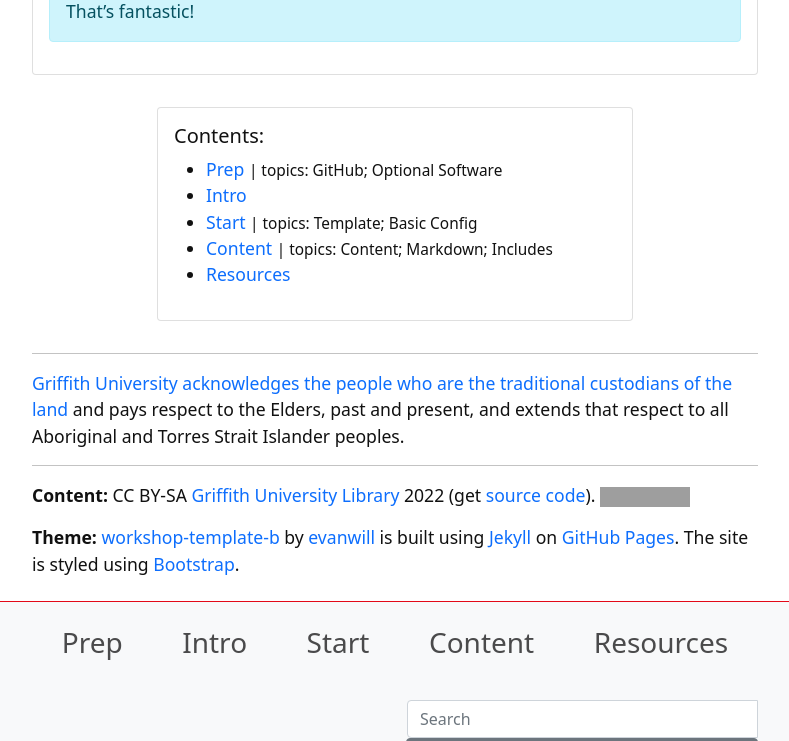
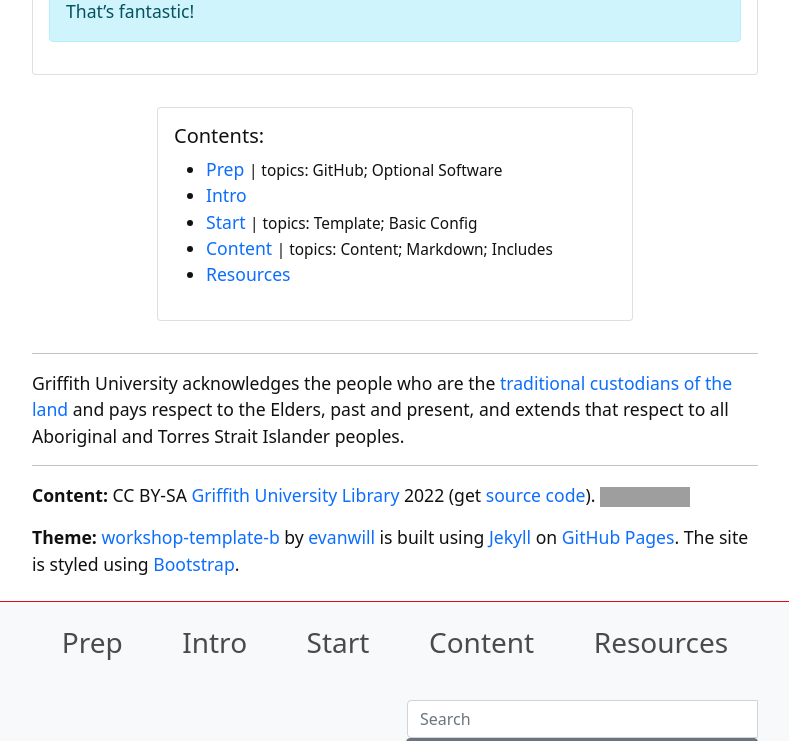
Before and after one commit to GULibrarySandbox/library-workshop-template, a Jekyll site: the page built from index.md, in a window 1280 px wide and 900 px high, scrolled down 1155 px, cut to the strip 0-741 px from the top of the window. Shown: the whole strip, without its empty margins (245-1034 px from the left). Built offline with Jekyll 4.4.1, drawn with Linux system fonts in a browser that asks for light colours; part of the change alters nothing that is shown; grey boxes are pictures that could not be loaded.

```diff
--- a/_includes/template/credits.html
+++ b/_includes/template/credits.html
@@ -1,3 +1,3 @@
-<p><a href="https://www.griffith.edu.au/about-griffith/first-peoples" target="_blank" rel="noopener">Griffith University acknowledges the people who are the traditional custodians of the land</a> and pays respect to the Elders, past and present, and extends that respect to all Aboriginal and Torres Strait Islander peoples.</p>---
+<p>Griffith University acknowledges the people who are the <a href="https://www.griffith.edu.au/about-griffith/first-peoples" target="_blank" rel="noopener">traditional custodians of the land</a> and pays respect to the Elders, past and present, and extends that respect to all Aboriginal and Torres Strait Islander peoples.</p>---
 <p><strong>Content:</strong> CC BY-SA {% if site.github_username %}<a href="https://github.com/{{ site.github_username }}">{{ site.author }}</a>{% else %}{{ site.author }}{% endif %} {{ site.pub_year}} (get <a href="{{ site.source-code }}" target="_blank" rel="noopener">source code</a>). <a href="http://creativecommons.org/licenses/by-sa/4.0/" rel="license"><img src="https://i.creativecommons.org/l/by-sa/4.0/88x31.png" alt="Creative Commons License" /></a></p>
 <p><strong>Theme:</strong> <a href="https://github.com/evanwill/workshop-template-b" target="_blank" rel="noopener">workshop-template-b</a> by <a href="https://github.com/evanwill/" target="_blank" rel="noopener">evanwill</a> is built using <a href="https://jekyllrb.com/" target="_blank" rel="noopener">Jekyll</a> on <a href="https://pages.github.com/" target="_blank" rel="noopener">GitHub Pages</a>. The site is styled using <a href="https://getbootstrap.com/" target="_blank" rel="noopener">Bootstrap</a>.</p>
```
